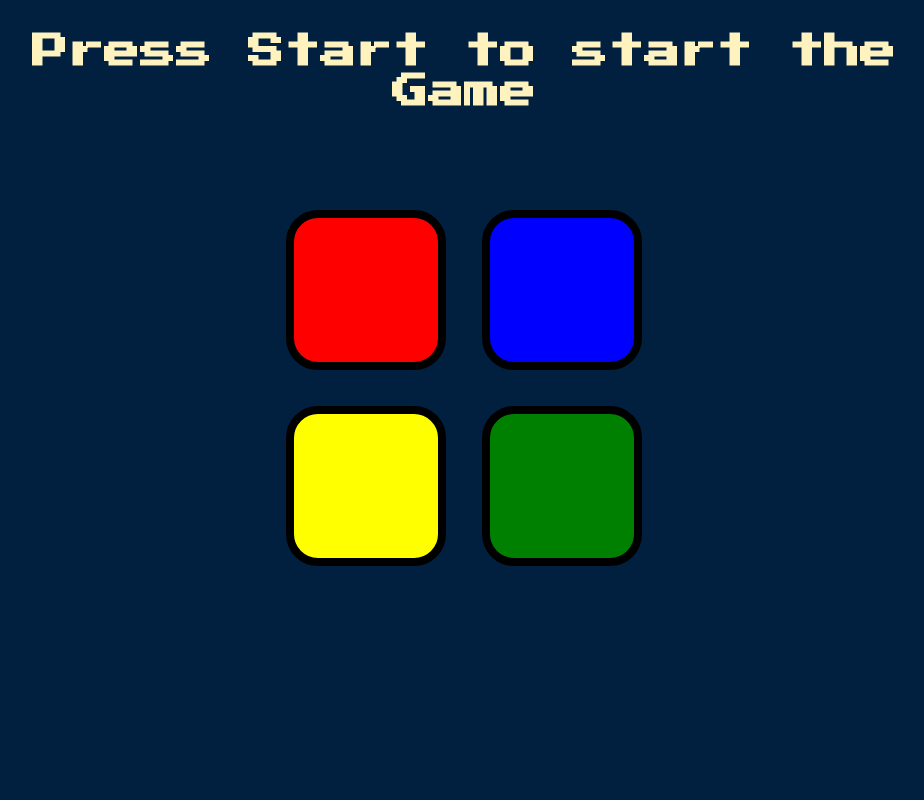
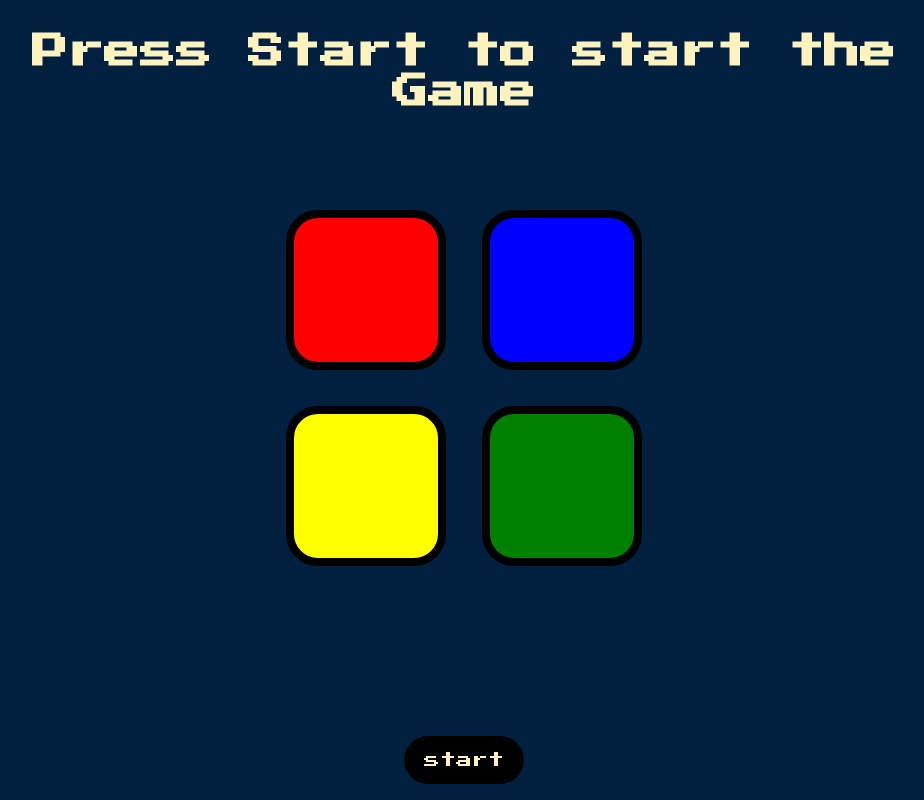
Before and after one commit to i-aka5h/Hack-October, a React (Create React App) app in the folder Projects/React/simon-game/: page / in a window 1280 px wide. Shown: the whole page, without its empty margins (176-1100 px from the left). Built offline with nearby package versions, Linux system fonts and the light colour scheme; the HTML template or start-up script is replaced by a standard one.

Commit message:
Created a start Button component and added the states and functions with all the styling

```diff
--- a/Projects/React/simon-game/src/App.js
+++ b/Projects/React/simon-game/src/App.js
@@ -4,11 +4,14 @@ import { useEffect, useState } from "react"
 // App Imports...
 import Heading from "./components/Heading";
 import BoxContainer from "./components/BoxContainer";
+import StartButton from "./components/StartButton";
 
 // App
 function App() {
 
-  // States
+  // States, constants
+
+  const buttonColour = ["red", "blue", "green", "yellow"];
   const [level, setLevel] = useState(0);
   const [heading, setHeading] = useState(`Press Start to start the Game`);
   const [isStarted, setIsStarted] = useState(false)
@@ -25,6 +28,14 @@ function App() {
   const userClick = (color) => {
     // To check for user Click
     setUserClickedPattern([...userClickedPattern, color]);
+  };
+
+  const nextSequence = () => {
+    // To Generate next sequence
+    setHeading(null);
+    setLevel(level + 1);
+    setUserClickedPattern([]);
+    setRandomChosenColour(buttonColour[Math.floor(Math.random() * 4)]);
   };
 
 
@@ -48,6 +59,9 @@ function App() {
       {/* Box Container Component */}
       <BoxContainer randomChosenColour={randomChosenColour} userClick={userClick} playSound={playSound} />
 
+
+      {/* Start Button Component */}
+      <StartButton nextSequence={nextSequence} isStarted={isStarted} setIsStarted={setIsStarted} />
     </div>
   );
 }
--- /dev/null
+++ b/Projects/React/simon-game/src/components/StartButton.js
@@ -0,0 +1,22 @@
+import React from 'react'
+
+const StartButton = ({ nextSequence, isStarted, setIsStarted }) => {
+
+    return (
+        <div className="absolute bottom-20 sm:bottom-14 md:bottom-8 lg:bottom-4 left-1/2 -translate-x-[50%]">
+            {!isStarted && <button
+                className={` px-5 py-3 mt-5 text-[#fef2bf] bg-black rounded-full items-center`}
+                onClick={() => {
+                    setIsStarted(true)
+                    setTimeout(() => {
+                        nextSequence()
+                    }, 1000)
+                }}
+            >
+                start
+            </button>}
+        </div>
+    )
+}
+
+export default StartButton;
```
